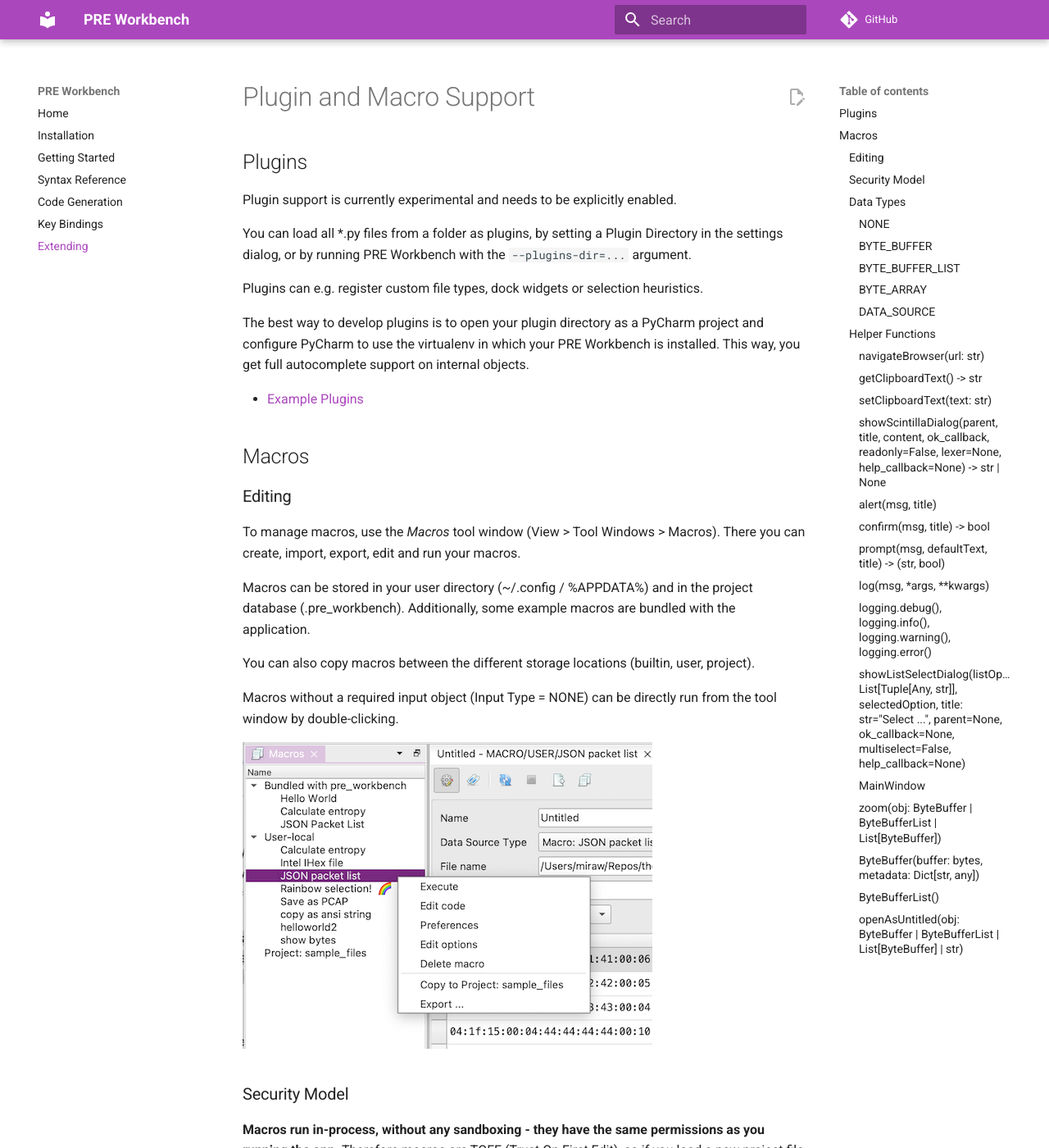
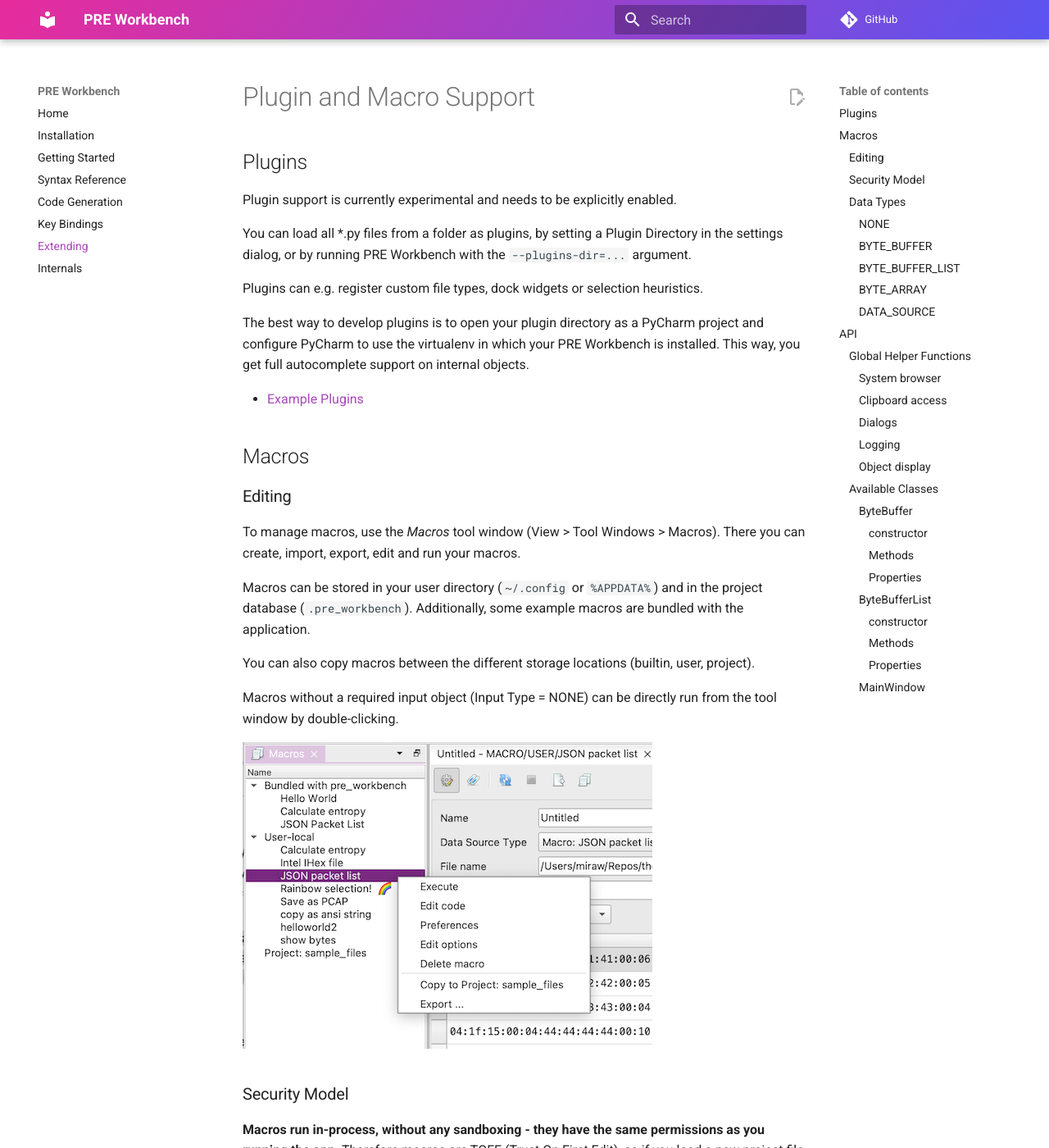
Before and after one commit to luelista/pre_workbench, an MkDocs documentation site: the page built from docs/extending.md, in a window 1280 px wide and 1400 px high. Shown: the whole window at 82% size. Built offline with MkDocs 1.6.1 and Material for MkDocs 9.7.7, drawn with Linux system fonts in a browser that asks for light colours; comment, search, counter and statistics services are not loaded; some of the changed text lies outside the part shown.

Commit message:
update docs

````diff
--- a/docs/_config.yml
+++ /dev/null
@@ -1 +0,0 @@
-theme: jekyll-theme-cayman
--- /dev/null
+++ b/docs/assets/css/style.css
@@ -0,0 +1,4 @@
+
+.md-header {
+  background-image: linear-gradient(120deg, #e72c9c, #5a54f1);
+}
--- a/docs/assets/css/style.scss
+++ /dev/null
@@ -1,17 +0,0 @@
----
----
-
-// Headers
-$header-heading-color: #fff;
-$header-bg-color: #5a54f1;
-$header-bg-color-secondary: #e72c9c;
-
-// Text
-$section-headings-color: #991583;
-
-@import "{{ site.theme }}";
-
-h4 code {
-  color: #991583 !important;
-  font-weight: bold;
-}
--- a/docs/extending.md
+++ b/docs/extending.md
@@ -20,7 +20,7 @@
 To manage macros, use the *Macros* tool window (View > Tool Windows > Macros). There you can create, import, export, edit
 and run your macros.
 
-Macros can be stored in your user directory (~/.config / %APPDATA%) and in the project database (.pre_workbench).
+Macros can be stored in your user directory (`~/.config` or `%APPDATA%`) and in the project database (`.pre_workbench`).
 Additionally, some example macros are bundled with the application.
 
 You can also copy macros between the different storage locations (builtin, user, project).
@@ -52,12 +52,12 @@
 Macros tool window.
 
 #### BYTE_BUFFER
-The macro expects a single ByteBuffer as input. It can be executed by right-clicking
+The macro expects a single [ByteBuffer](#bytebuffer) as input. It can be executed by right-clicking
 a packet in a PacketListWidget or in the context menu of a HexView.
 If multiple packets are selected, the macro is called repeatedly.
 
 #### BYTE_BUFFER_LIST
-The macro expects a ByteBufferList as input. It can be executed in the
+The macro expects a [ByteBufferList](#bytebufferlist) as input. It can be executed in the
 same ways as a BYTE_BUFFER macro, but is only called once.
 
 #### BYTE_ARRAY
@@ -75,19 +75,70 @@
 
 
 <a name="macro-code-help"></a>
-### Helper Functions
-Without additional imports, the following helper functions are available to macros:
 
-#### `navigateBrowser(url: str)`
+## API
+
+### Global Helper Functions
+The following helper functions are available to macros without any additional import statements. To use them in a plugin, add the following import:
+
+```py title="To use macro environment in plugin:"
+from pre_workbench.macros.macroenv import *
+```
+
+#### System browser
+```py
+navigateBrowser(url: str)
+```
+
+<div class="result" markdown>
+
 Opens the system web browser on the specified URL.
 
-#### `getClipboardText() -> str`
+</div>
+
+#### Clipboard access
+```py
+getClipboardText() -> str
+```
+<div class="result" markdown>
 Returns the text contents of the system clipboard.
+</div>
 
-#### `setClipboardText(text: str)`
+```py
+setClipboardText(text: str)
+```
+<div class="result" markdown>
 Sets the contents of the system clipboard to the given text.
+</div>
 
-#### `showScintillaDialog(parent, title, content, ok_callback, readonly=False, lexer=None, help_callback=None) -> str | None`
+#### Dialogs
+
+```py
+alert(msg, title)
+```
+<div class="result" markdown>
+Displays a messagebox with the specified message and title.
+</div>
+
+```py
+confirm(msg, title) -> bool
+```
+<div class="result" markdown>
+Displays a messagebox with OK and Cancel buttons. Returns True if the user clicks OK.
+</div>
+
+```py
+prompt(msg, defaultText, title) -> (str, bool)
+```
+<div class="result" markdown>
+Displays a text input dialog asking the user for one line of text. Returns the entered string and a boolean which is True if the user clicks OK.
+</div>
+
+```py
+showScintillaDialog(parent, title, content, ok_callback, readonly=False,
+                    lexer=None, help_callback=None) -> str | None
+```
+<div class="result" markdown>
 
 Example usage for a readonly dialog:
 `showScintillaDialog(MainWindow, "View results", my_result_string, None, readonly=True)`
@@ -95,48 +146,101 @@
 Example usage for an editor dialog:
 `edited_data = showScintillaDialog(MainWindow, "Edit data", initial_data, None)`
 
+</div>
 
-#### `alert(msg, title)`
-Displays a messagebox with the specified message and title.
-
-#### `confirm(msg, title) -> bool`
-Displays a messagebox with OK and Cancel buttons. Returns True if the user clicks OK.
-
-#### `prompt(msg, defaultText, title) -> (str, bool)`
-Displays a text input dialog asking the user for one line of text. Returns the entered string and a boolean which is True if the user clicks OK.
-
-#### `log(msg, *args, **kwargs)`
-Logs a message with level INFO. The arguments are interpreted as in [logging.debug](https://docs.python.org/3/library/logging.html#logging.debug).
-
-#### `logging.debug(), logging.info(), logging.warning(), logging.error()`
-[Python reference](https://docs.python.org/3/library/logging.html#logger-objects)
-
-#### `showListSelectDialog(listOptions: List[Tuple[Any, str]], selectedOption, title: str="Select ...", parent=None, ok_callback=None, multiselect=False, help_callback=None)`
-
-#### `MainWindow`
-Reference to the application main window. Can be used as the parent for dialogs.
-
-#### `zoom(obj: ByteBuffer | ByteBufferList | List[ByteBuffer])`
-Temporarily displays an object in the "Zoom" tool window.
+```py
+showListSelectDialog(listOptions: List[Tuple[Any, str]], selectedOption,
+                     title: str="Select ...", parent=None, ok_callback=None,
+                     multiselect=False, help_callback=None)
+```
+<div class="result" markdown>
+Displays a dialog which allows the user to select one or more items from a list box.
+</div>
 
 
-#### `ByteBuffer(buffer: bytes, metadata: Dict[str, any])`
+#### Logging
+
+```py
+log(msg, *args, **kwargs)
+```
+<div class="result" markdown>
+Logs a message with level INFO. The arguments are interpreted as in [logging.debug](https://docs.python.org/3/library/logging.html#logging.debug).
+</div>
+
+```py
+logging.debug(), logging.info(), logging.warning(), logging.error()
+```
+<div class="result" markdown>
+See [Python reference](https://docs.python.org/3/library/logging.html#logger-objects).
+</div>
+
+
+#### Object display
+
+```py
+zoom(obj: ByteBuffer | ByteBufferList | List[ByteBuffer])
+```
+<div class="result" markdown>
+Temporarily displays an object in the "Zoom" tool window.
+</div>
+
+```py
+openAsUntitled(obj: ByteBuffer | ByteBufferList | List[ByteBuffer] | str)
+```
+<div class="result" markdown>
+Open a new untitled file with the specified contents.
+
+| Parameter type | Which window type is opened |
+|-|-|
+| ByteBuffer | HexFileWindow |
+|  ByteBufferList or List[ByteBuffer] | PcapngFileWindow |
+|  str | TextFileWindow |
+</div>
+
+
+### Available Classes
+
+#### ByteBuffer
+*Defined in pre_workbench/objects.py*
+
+##### constructor
+```py
+ByteBuffer(buffer: bytes, metadata: Dict[str, any])
+```
+
 Returns a new ByteBuffer object.
 
+##### Methods
 
-#### `ByteBufferList()`
+* `toHexDump(offset=0, length=None) -> str`
+* `toHex(offset=0, length=None, joiner="", format="%02x") -> str`
+* `len(buffer) -> int`
+
+##### Properties
+
+* `buffer.buffer -> bytearray`
+* `buffer.metadata -> Dict[str, any]`
+
+#### ByteBufferList
+*Defined in pre_workbench/objects.py*
+
+##### constructor
+```py
+ByteBufferList()
+```
+
 Returns a new ByteBufferList object.
 
-Methods:
+##### Methods
 * `list.add(obj: ByteBufferList)`
 
-Properties:
+##### Properties
 * `list.buffers -> List[ByteBuffer]`
 * `list.metadata -> Dict[str, any]`
 
+#### MainWindow
+*Defined in pre_workbench/mainwindow.py*
 
-#### `openAsUntitled(obj: ByteBuffer | ByteBufferList | List[ByteBuffer] | str)`
-Open a new untitled file with the specified contents.
-In case of ByteBuffer, a HexFileWindow is opened.
-In case of ByteBufferList or List[ByteBuffer], a PcapngFileWindow is opened.
-In case of str, a TextFileWindow is opened.
+Accessible as global variable `MainWindow`.
+
+Reference to the application main window. Can be used as the parent for dialogs.
--- a/mkdocs.yml
+++ b/mkdocs.yml
@@ -1,12 +1,18 @@
 site_name: PRE Workbench
 theme:
   name: material
-  favicon: images/appicon.ico
+  favicon: images/favicon.png
   features:
     - content.action.edit
   palette:
     primary: purple
-
+markdown_extensions:
+  - pymdownx.highlight:
+      anchor_linenums: true
+  - pymdownx.inlinehilite
+  - pymdownx.snippets
+  - pymdownx.superfences
+  - markdown.extensions.md_in_html:
 nav:
   - Home: index.md
   - Installation: install.md
@@ -15,6 +21,7 @@
   - Code Generation: code-generation.md
   - Key Bindings: key-bindings.md
   - Extending: extending.md
+  - Internals: internals.md
 
 repo_url: https://github.com/luelista/pre_workbench
 edit_uri: edit/main/docs/
@@ -22,7 +29,12 @@
   social:
     - icon: fontawesome/brands/github
       link: https://github.com/luelista/pre_workbench
+    - icon: fontawesome/brands/python
+      link: https://pypi.org/project/pre-workbench/
     - icon: fontawesome/brands/mastodon
       link: https://chaos.social/@luelistan
 
 copyright: Copyright &copy; 2020 - 2023 Mira Weller
+
+extra_css:
+  - assets/css/style.css
````
Also changed, not shown: docs/_layouts/default.html (deleted, +0 -45 lines), docs/internals.md (added, +58 -0 lines), docs/images/appicon.ico (deleted), docs/images/favicon.png (added), 1 other file.
